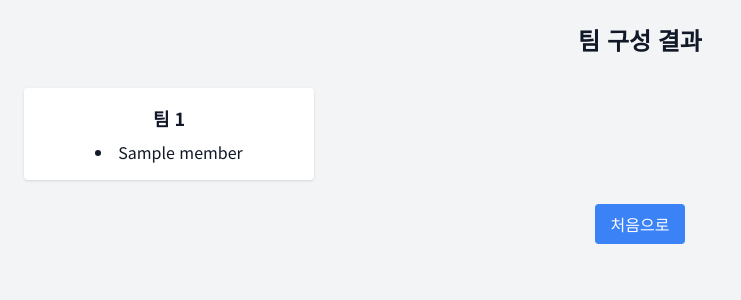
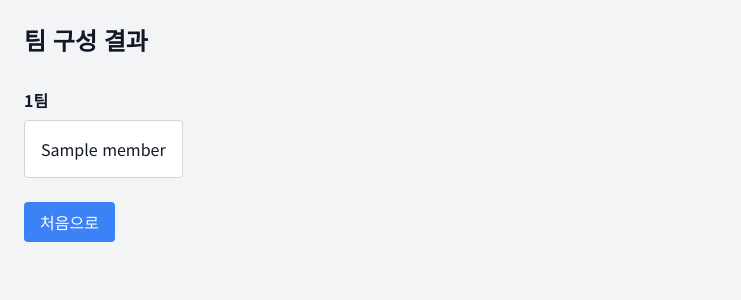
Before and after one commit to cocacoran-1/test, a Flask app: template templates/teams.html in a window 1280 px wide. Shown: the top 300 px of the page, without its empty margins (0-741 px from the left). Run offline with Flask 3, Linux system fonts and the light colour scheme; the template is opened without the code that fills it: most values are stand-ins (such as "Sample title", 1, 10 or a date in 2020); some libraries are stand-ins or nearby versions.

Commit message:
Update teams.html design for better team display

```diff
--- a/templates/teams.html
+++ b/templates/teams.html
@@ -14,20 +14,20 @@
 </head>
 <body class="bg-gray-100 text-gray-900">
     <div class="container mx-auto p-6">
-        <h1 class="text-2xl font-bold mb-8 text-center">팀 구성 결과</h1>
-        <div class="grid grid-cols-1 md:grid-cols-2 lg:grid-cols-4 gap-6">
+        <h1 class="text-2xl font-bold mb-8">팀 구성 결과</h1>
+        <div class="grid grid-cols-2 gap-4">
             {% for team in teams %}
-            <div class="bg-white p-4 rounded shadow text-center">
-                <h2 class="font-bold text-lg mb-2">팀 {{ loop.index }}</h2>
-                <ul class="list-disc list-inside">
+            <div>
+                <h2 class="font-bold mb-2">{{ loop.index }}팀</h2>
+                <div class="flex space-x-2">
                     {% for member in team %}
-                    <li>{{ member }}</li>
+                    <div class="border border-gray-300 rounded p-4 bg-white">{{ member }}</div>
                     {% endfor %}
-                </ul>
+                </div>
             </div>
             {% endfor %}
         </div>
-        <div class="mt-8 text-center">
+        <div class="mt-8">
             <a href="{{ url_for('home') }}" class="bg-blue-500 text-white px-4 py-2 rounded">처음으로</a>
         </div>
     </div>
```
